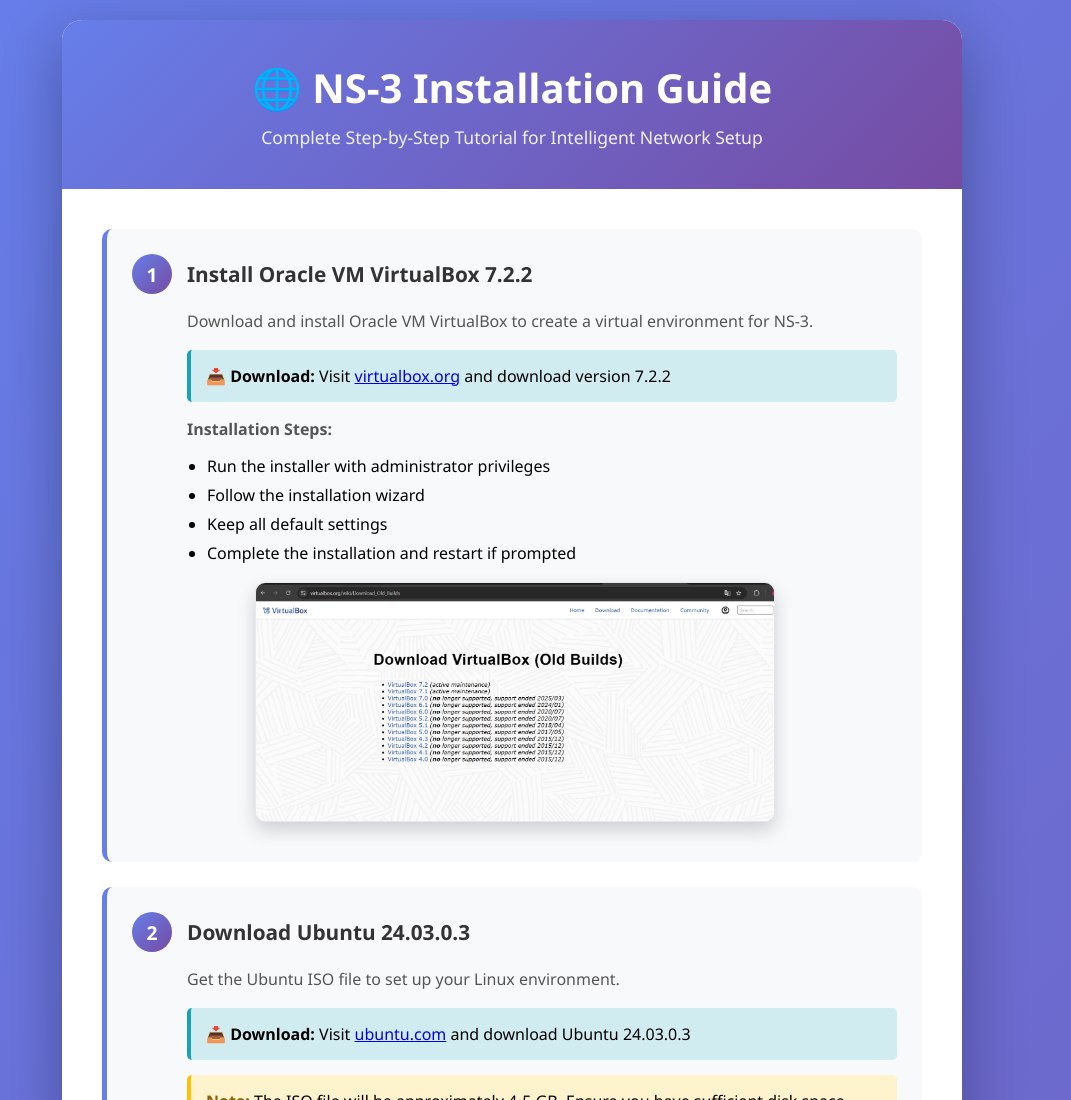
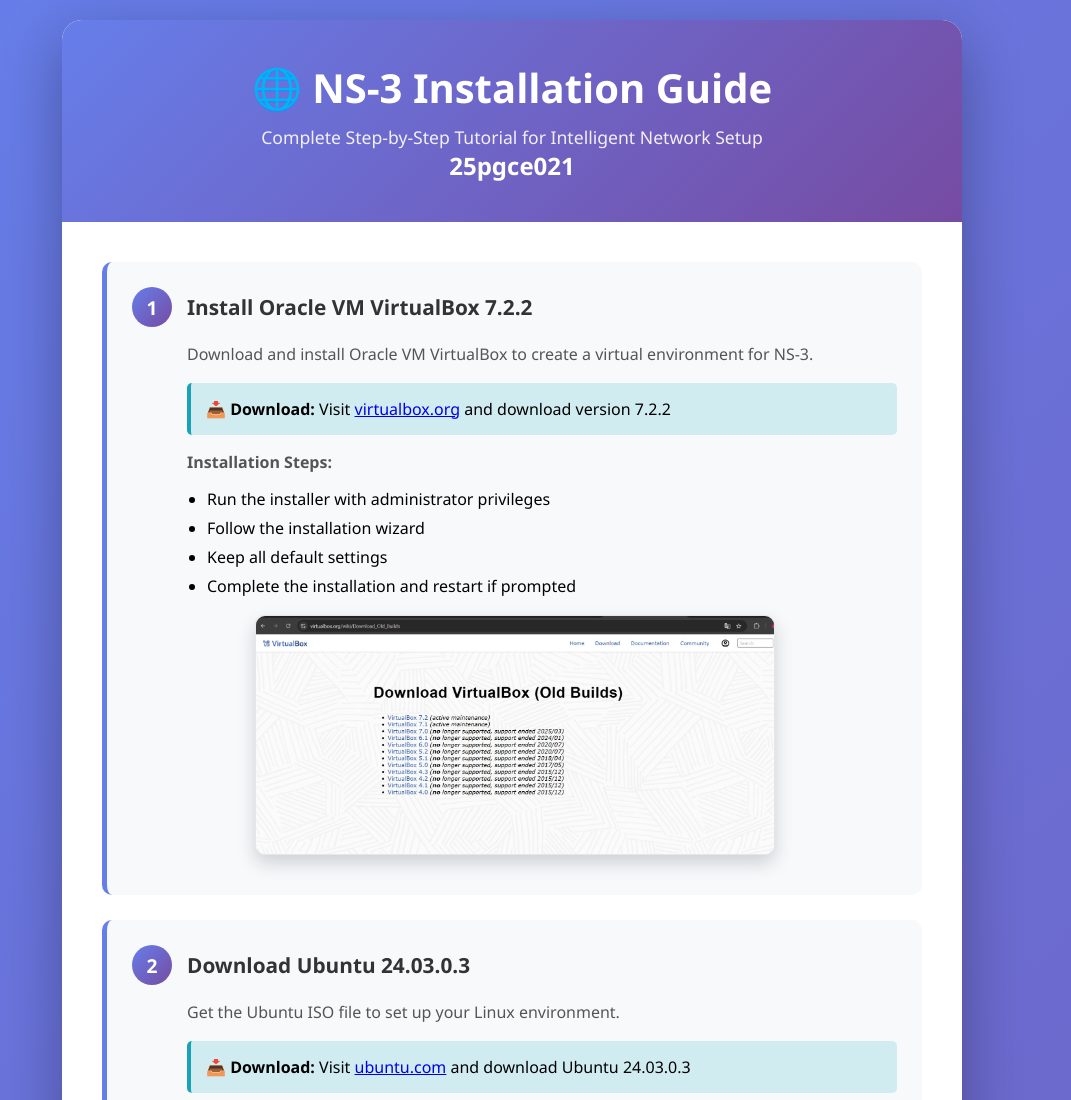
Before and after one commit to zeel9216-devloper/site, a plain HTML site: page index.html in a window 1280 px wide. Shown: the top 1100 px of the page, without its empty margins (128-1199 px from the left). Drawn offline with Linux system fonts and the light colour scheme.

```diff
--- a/index.html
+++ b/index.html
@@ -213,6 +213,7 @@
         <header>
             <h1>🌐 NS-3 Installation Guide</h1>
             <p>Complete Step-by-Step Tutorial for Intelligent Network Setup</p>
+            <h2>25pgce021</h2>
         </header>
 
         <div class="content">
@@ -421,4 +422,5 @@ cd ns-allinone-3.45</code>
     </script>
 </body>
 
+
 </html>
```
